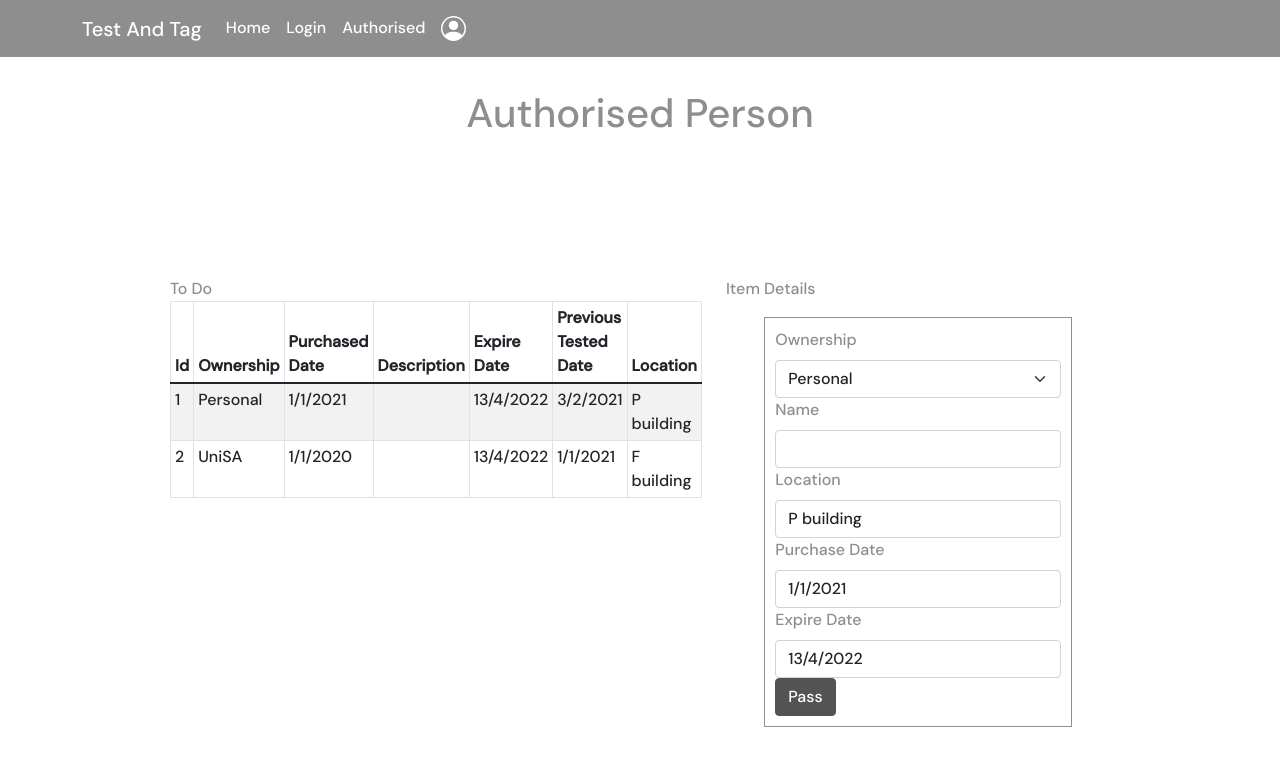
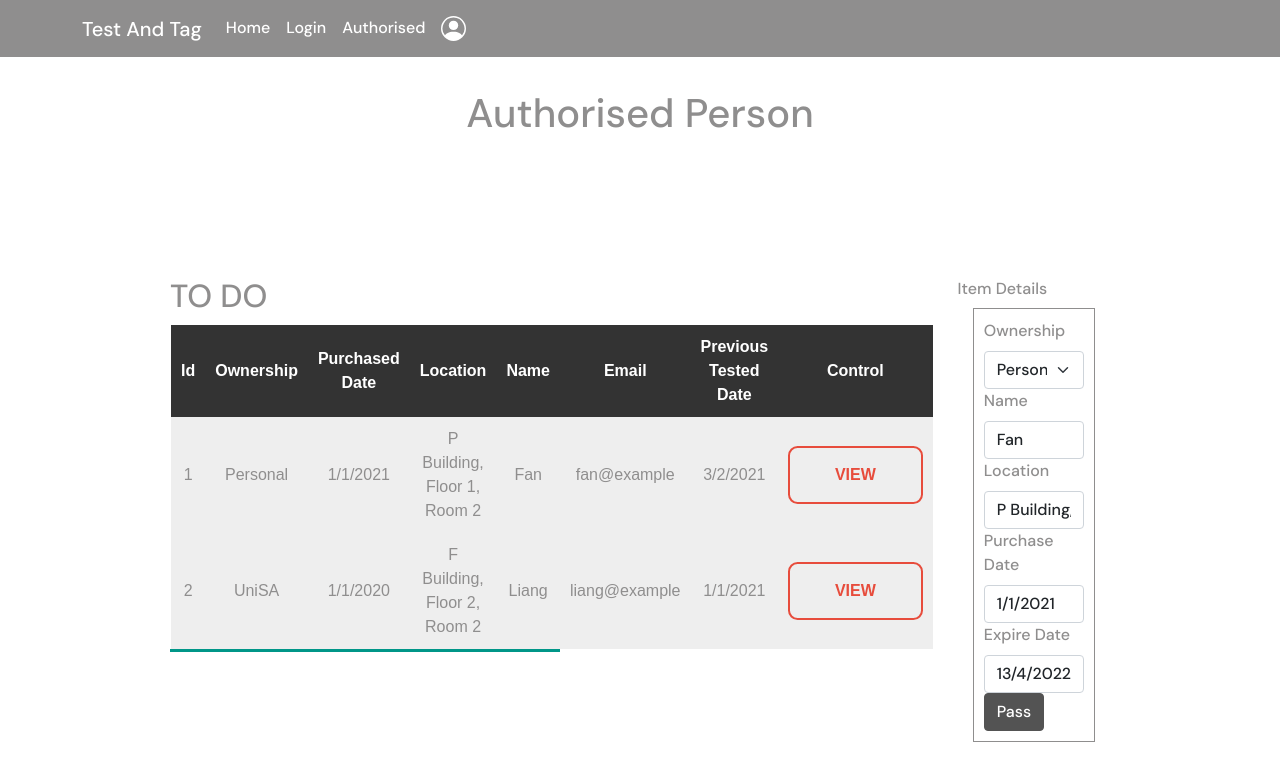
Before and after one commit to LIASY032/TestAndTag, a React (Create React App) app in the folder client/: page /tester in a window 1280 px wide. Shown: the top 770 px of the page. Built offline with nearby package versions, Linux system fonts and the light colour scheme.

Commit message:
client: MyButton and MyTable added

```diff
--- a/client/package.json
+++ b/client/package.json
@@ -11,6 +11,7 @@
     "react": "^18.0.0",
     "react-bootstrap": "^2.2.3",
     "react-bootstrap-icons": "^1.8.1",
+    "react-calendar": "^3.7.0",
     "react-dom": "^18.0.0",
     "react-router-dom": "^6.3.0",
     "react-scripts": "5.0.0",
--- /dev/null
+++ b/client/src/components/MyButton/index.js
@@ -0,0 +1,17 @@
+import React from "react";
+
+import "./style.scss";
+function MyButton({ children, href, className, style, btn, onClick }) {
+  return (
+    <a
+      style={style}
+      href={href}
+      className={`btn-basic ${btn ? btn : "my-btn"} ${className}`}
+      onClick={onClick}
+    >
+      {children}
+    </a>
+  );
+}
+
+export default MyButton;
--- /dev/null
+++ b/client/src/components/MyButton/style.scss
@@ -0,0 +1,139 @@
+$turquoise: #1abc9c;
+$red: #e74c3c;
+$yellow: #f1c40f;
+$blue: #3498db;
+$green: #2ecc71;
+.btn-basic {
+  box-sizing: border-box;
+  appearance: none;
+  background-color: transparent;
+  border: 2px solid $red;
+  border-radius: 0.6em;
+  color: $red;
+  cursor: pointer;
+  display: flex;
+  align-self: center;
+  font-size: 1rem;
+  font-weight: 400;
+  line-height: 1;
+  margin: auto;
+  padding: 1.2em 2.8em;
+  text-decoration: none;
+  text-align: center;
+  text-transform: uppercase;
+  font-weight: 700;
+
+  &:hover,
+  &:focus {
+    color: #fff;
+    outline: 0;
+  }
+}
+
+.my-btn {
+  border-radius: 3em;
+  border-color: $turquoise;
+  color: #fff;
+  background: {
+    image: linear-gradient(
+      to right,
+      transparentize($turquoise, 0.4),
+      transparentize($turquoise, 0.4) 5%,
+      $turquoise 5%,
+      $turquoise 10%,
+      transparentize($turquoise, 0.4) 10%,
+      transparentize($turquoise, 0.4) 15%,
+      $turquoise 15%,
+      $turquoise 20%,
+      transparentize($turquoise, 0.4) 20%,
+      transparentize($turquoise, 0.4) 25%,
+      $turquoise 25%,
+      $turquoise 30%,
+      transparentize($turquoise, 0.4) 30%,
+      transparentize($turquoise, 0.4) 35%,
+      $turquoise 35%,
+      $turquoise 40%,
+      transparentize($turquoise, 0.4) 40%,
+      transparentize($turquoise, 0.4) 45%,
+      $turquoise 45%,
+      $turquoise 50%,
+      transparentize($turquoise, 0.4) 50%,
+      transparentize($turquoise, 0.4) 55%,
+      $turquoise 55%,
+      $turquoise 60%,
+      transparentize($turquoise, 0.4) 60%,
+      transparentize($turquoise, 0.4) 65%,
+      $turquoise 65%,
+      $turquoise 70%,
+      transparentize($turquoise, 0.4) 70%,
+      transparentize($turquoise, 0.4) 75%,
+      $turquoise 75%,
+      $turquoise 80%,
+      transparentize($turquoise, 0.4) 80%,
+      transparentize($turquoise, 0.4) 85%,
+      $turquoise 85%,
+      $turquoise 90%,
+      transparentize($turquoise, 0.4) 90%,
+      transparentize($turquoise, 0.4) 95%,
+      $turquoise 95%,
+      $turquoise 100%
+    );
+    position: 0 0;
+    size: 100%;
+  }
+  transition: background 300ms ease-in-out;
+
+  &:hover {
+    background-position: 100px;
+  }
+}
+
+.blue-fill {
+  border-color: $blue;
+  color: #fff;
+  box-shadow: 0 0 40px 40px $blue inset, 0 0 0 0 $blue;
+  transition: all 150ms ease-in-out;
+
+  &:hover {
+    box-shadow: 0 0 10px 0 $blue inset, 0 0 10px 4px $blue;
+  }
+}
+
+.yellow-btn {
+  border-color: $yellow;
+  color: #fff;
+  background: {
+    image: linear-gradient(45deg, $yellow 50%, transparent 50%);
+    position: 100%;
+    size: 400%;
+  }
+  transition: background 300ms ease-in-out;
+
+  &:hover {
+    background-position: 0;
+  }
+}
+
+.green-btn {
+  border-radius: 3em;
+  border-color: $green;
+  color: $green;
+  background: {
+    image: linear-gradient(to bottom, transparent 50%, $green 50%);
+    position: 0% 0%;
+    size: 210%;
+  }
+  transition: background 150ms ease-in-out, color 150ms ease-in-out;
+
+  &:hover {
+    color: #fff;
+    background-position: 0 100%;
+  }
+}
+
+.red-btn {
+  transition: box-shadow 300ms ease-in-out, color 300ms ease-in-out;
+  &:hover {
+    box-shadow: 0 0 40px 40px $red inset;
+  }
+}
--- /dev/null
+++ b/client/src/components/MyTable/index.js
@@ -0,0 +1,28 @@
+import React from "react";
+
+import "./style.scss";
+
+function MyTable({ children, header, title }) {
+  return (
+    <>
+      <h2>{title}</h2>
+      <table>
+        <thead>
+          <tr>
+            {header &&
+              header.map((element, index) => {
+                return <th key={index}>{element}</th>;
+              })}
+          </tr>
+        </thead>
+        <tbody>{children}</tbody>
+
+        <tfoot>
+          <td colspan="5" className="tablefoot"></td>
+        </tfoot>
+      </table>
+    </>
+  );
+}
+
+export default MyTable;
--- /dev/null
+++ b/client/src/components/MyTable/style.scss
@@ -0,0 +1,45 @@
+table {
+  width: 100%;
+  text-align: center;
+  border: 1px solid #fff;
+  border-spacing: 1px;
+  font-family: "Cairo", sans-serif;
+  margin: auto;
+}
+
+table td {
+  padding: 10px;
+  background-color: #eee;
+}
+
+table th {
+  background-color: #333;
+  color: #fff;
+  padding: 10px;
+}
+
+img {
+  width: 90px;
+  height: 90px;
+}
+
+.view,
+.delete {
+  border: none;
+  padding: 5px 10px;
+  color: #fff;
+  font-weight: bold;
+}
+
+.view {
+  background-color: #03a9f4;
+}
+
+.delete {
+  background-color: #e91e63;
+}
+
+.tablefoot {
+  padding: 0;
+  border-bottom: 3px solid #009688;
+}
--- a/client/src/pages/Dashboard/AuthorisedDashboard/index.js
+++ b/client/src/pages/Dashboard/AuthorisedDashboard/index.js
@@ -3,8 +3,20 @@ import React from "react";
 import Title from "../../../components/Title";
 import { Button, Col, Container, Row, Table } from "react-bootstrap";
 import Details from "../../../components/Details";
+import MyTable from "../../../components/MyTable";
+import MyButton from "../../../components/MyButton";
 function AuthorisedDashboard() {
   const [select, setSelect] = React.useState(0);
+  const header = [
+    "Id",
+    "Ownership",
+    "Purchased Date",
+    "Location",
+    "Name",
+    "Email",
+    "Previous Tested Date",
+    "Control",
+  ];
   const detail = [
     {
       id: "1",
@@ -13,7 +25,9 @@ function AuthorisedDashboard() {
       expire_date: "13/4/2022",
       previous_test_date: "3/2/2021",
       purchased_date: "1/1/2021",
-      location: "P building",
+      location: "P Building, Floor 1, Room 2",
+      name: "Fan",
+      email: "fan@example",
     },
     {
       id: "2",
@@ -22,8 +36,9 @@ function AuthorisedDashboard() {
       expire_date: "13/4/2022",
       previous_test_date: "1/1/2021",
       purchased_date: "1/1/2020",
-
-      location: "F building",
+      name: "Liang",
+      location: "F Building, Floor 2, Room 2",
+      email: "liang@example",
     },
   ];
   return (
@@ -32,20 +47,7 @@ function AuthorisedDashboard() {
       <Container className="user-dashboard">
         <Row>
           <Col>
-            To Do
-            <Table striped bordered hover size="sm">
-              <thead>
-                <tr>
-                  <th>Id</th>
-                  <th>Ownership</th>
-                  <th>Purchased Date</th>
-                  <th>Description</th>
-                  <th>Expire Date</th>
-                  <th>Previous Tested Date</th>
-                  <th>Location</th>
-                </tr>
-              </thead>
-              <tbody>
+            <MyTable header={header} title="TO DO">
               {detail.map((item, index) => (
                 <tr
                   key={index}
@@ -56,14 +58,19 @@ function AuthorisedDashboard() {
                   <td>{item.id}</td>
                   <td>{item.ownership}</td>
                   <td>{item.purchased_date}</td>
-                    <td>{item.description}</td>
-                    <td>{item.expire_date}</td>
+                  <td>{item.location}</td>
+                  <td>{item.name}</td>
+                  <td>{item.email}</td>
+
                   <td>{item.previous_test_date}</td>
-                    <td>{item.location}</td>
+                  <td>
+                    <MyButton btn="red-btn" onClick={() => setSelect(item.id)}>
+                      view
+                    </MyButton>
+                  </td>
                 </tr>
               ))}
-              </tbody>
-            </Table>
+            </MyTable>
           </Col>
           <Col>
             Item Details
--- a/client/src/pages/Request/index.js
+++ b/client/src/pages/Request/index.js
@@ -1,5 +1,14 @@
 import React from "react";
-import { Form, Button, Col, Row, Modal } from "react-bootstrap";
+import {
+  Form,
+  Button,
+  Col,
+  Row,
+  Modal,
+  InputGroup,
+  FormControl,
+} from "react-bootstrap";
+import { CalendarFill, CalendarXFill } from "react-bootstrap-icons";
 import Title from "../../components/Title";
 
 function Request() {
@@ -50,30 +59,43 @@ function Request() {
         </Row>
 
         <Row className="mb-3">
-          <Form.Group as={Col} controlId="formGridCity">
-            <Form.Label>Location</Form.Label>
-            <Form.Control />
+          <Col>
+            <Row>
+              <Form.Group as={Col} controlId="formGridState">
+                <Form.Label>Building</Form.Label>
+                <Form.Select defaultValue="Choose...">
+                  <option>Choose...</option>
+                  <option>...</option>
+                </Form.Select>
               </Form.Group>
-
               <Form.Group as={Col} controlId="formGridState">
-            <Form.Label>Purchase Date</Form.Label>
+                <Form.Label>Floor</Form.Label>
+                <Form.Select defaultValue="Choose...">
+                  <option>Choose...</option>
+                  <option>...</option>
+                </Form.Select>
+              </Form.Group>
+              <Form.Group as={Col} controlId="formGridState">
+                <Form.Label>Room</Form.Label>
                 <Form.Select defaultValue="Choose...">
                   <option>Choose...</option>
                   <option>...</option>
                 </Form.Select>
               </Form.Group>
             </Row>
+          </Col>
+          <Form.Group as={Col} controlId="formGridState">
+            <Form.Label>Purchase Date</Form.Label>
 
-        <Form.Group className="mb-3" id="formGridCheckbox">
-          <Form.Check
-            type="checkbox"
-            label="Does this item have a current electrical testing tag"
-          />
+            <Form.Control type="date"></Form.Control>
           </Form.Group>
+        </Row>
 
-        <Button variant="primary" type="submit">
-          Submit
-        </Button>
+        <Row style={{ textAlign: "center" }}>
+          <Col>
+            <Button type="submit">Submit</Button>
+          </Col>
+        </Row>
       </Form>
     </>
   );
--- a/client/src/pages/SelectItem/index.js
+++ b/client/src/pages/SelectItem/index.js
@@ -1,7 +1,9 @@
 import React from "react";
 
+import "./style.scss";
 import Title from "../../components/Title";
 import { Button, Col, Container, Row, Table, Form } from "react-bootstrap";
+import MyButton from "../../components/MyButton";
 function SelectItem() {
   return (
     <>
@@ -9,6 +11,7 @@ function SelectItem() {
       <Container className="user-dashboard">
         <Row>
           <Col>
+            <h2>An Existing Item</h2>
             <Form
               style={{
                 border: "1px solid #8f8e8e",
@@ -46,16 +49,20 @@ function SelectItem() {
                   <option>...</option>
                 </Form.Select>
               </Form.Group>
-
-              <Button variant="primary" type="submit">
-                Submit
-              </Button>
+              <Row style={{ textAlign: "center" }}>
+                <Col>
+                  <Button className="select-form-btn" type="submit">
+                    Submit
+                  </Button>
+                </Col>
+              </Row>
             </Form>
           </Col>
-          <Col>
-            <Button type="submit" href="/request">
+          <Col style={{ textAlign: "center" }}>
+            <h2>An New Item</h2>
+            <MyButton href="/request" style={{ marginTop: "35%" }}>
               New Item
-            </Button>
+            </MyButton>
           </Col>
         </Row>
       </Container>
--- /dev/null
+++ b/client/src/pages/SelectItem/style.scss
@@ -0,0 +1,3 @@
+.select-form-btn {
+  margin-top: 10px;
+}
```
Also changed, not shown: 1 other file (tests, documents, lock files or other folders). Lines whose indentation alone changed are shown as unchanged.
